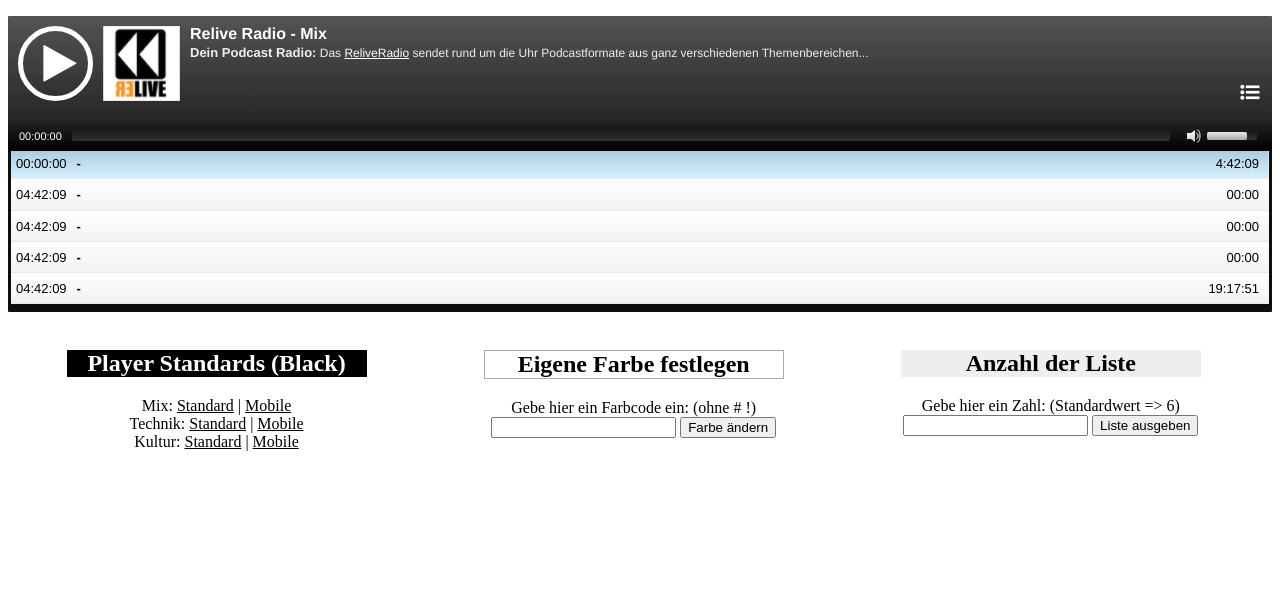
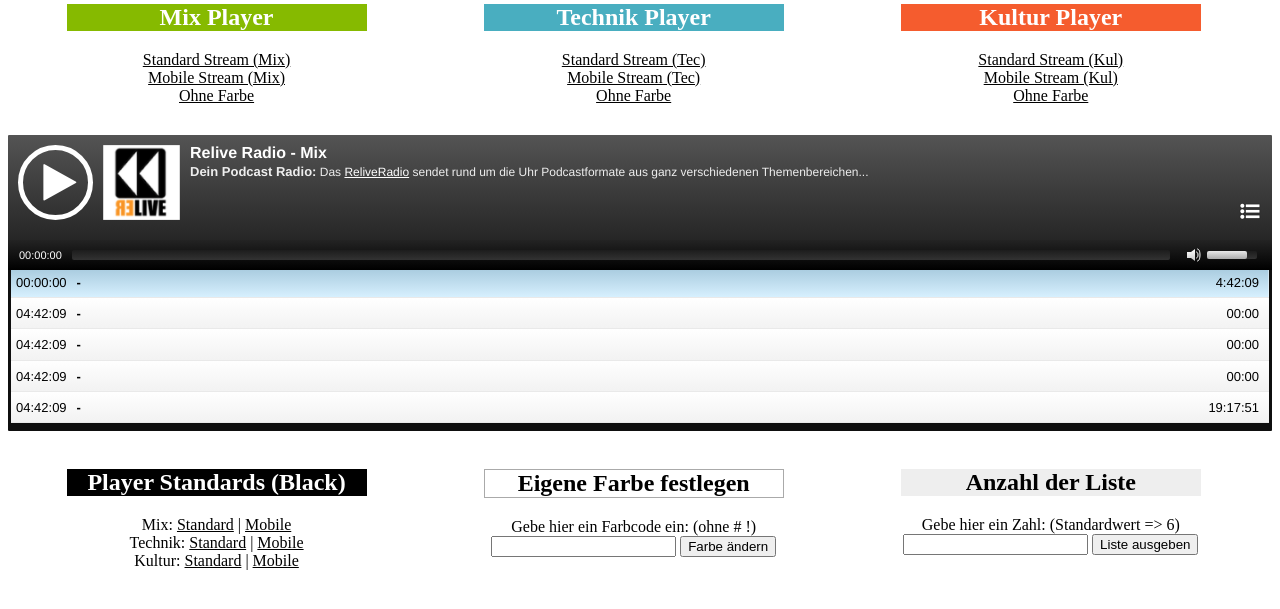
Before and after one commit to McCouman/ReLiveRadio-JsonP-about-Ajax, a PHP site: page /test.php in a window 1280 px wide. Shown: the top 609 px of the page. Run offline with PHP 8.4, Linux system fonts and the light colour scheme; data that the repository does not hold is empty.

Commit message:
v2.1.9 - test.php fresh

```diff
--- a/Standalone-ReliveRadioPlayer-API/test.php
+++ b/Standalone-ReliveRadioPlayer-API/test.php
@@ -200,6 +200,38 @@
 </head>
 <body>
 <p>
+
+
+<center>
+<div style="float:left; width:33%; margin-top: -32px; padding-bottom: 30px;">
+<div style="background-color: #86ba00; width:300px; color:#fff;">
+  <center><h2 class="genre-header mix">Mix Player</h2></center>
+</div>
+<a style="color:#000;" href="./test.php?stream=mix&css=mix">Standard Stream (Mix)</a> <br>
+<a style="color:#000;" href="./test.php?stream=mix-mobile&css=mix">Mobile Stream (Mix)</a> <br>
+<a style="color:#000;" href="./test.php?stream=mix">Ohne Farbe</a> <br>
+</div>
+
+
+<div style="float:left; width:33%; margin-top: -32px; padding-bottom: 30px;">
+<div style="background-color: #49AEC0; width:300px; color:#fff;">
+  <center><h2 class="genre-header mix">Technik Player</h2></center>
+</div>
+<a style="color:#000;" href="./test.php?stream=technik&css=technik">Standard Stream (Tec)</a> <br>
+<a style="color:#000;" href="./test.php?stream=technik-mobile&css=technik">Mobile Stream (Tec)</a> <br>
+<a style="color:#000;" href="./test.php?stream=technik">Ohne Farbe</a> <br>
+</div>
+
+
+<div style="float:left; width:33%; margin-top: -32px; padding-bottom: 30px;">
+<div style="background-color: #f55c2e; width:300px; color:#fff;">
+  <center><h2 class="genre-header mix">Kultur Player</h2></center>
+</div>
+<a style="color:#000;" href="./test.php?stream=kultur&css=kultur">Standard Stream (Kul)</a> <br>
+<a style="color:#000;" href="./test.php?stream=kultur-mobile&css=kultur">Mobile Stream (Kul)</a> <br>
+<a style="color:#000;" href="./test.php?stream=kultur">Ohne Farbe</a> <br>
+</div>
+</center>
 <?php
 
 ############################################# //Start - Audio #############################################
@@ -251,9 +283,9 @@
 <div style="background-color: #000; width:300px; color:#fff;">
 	<h2 class="genre-header ">Player Standards (Black)</h2>
 </div>
-Mix: <a style="color:#000" href="./standalone.php?stream=mix">Standard</a> | <a style="color:#000" href="./standalone.php?stream=mix-mobile">Mobile</a><br>
-Technik: <a style="color:#000" href="./standalone.php?stream=technik">Standard</a> | <a style="color:#000" href="./standalone.php?stream=technik-mobile">Mobile</a><br>
-Kultur: <a style="color:#000" href="./standalone.php?stream=kultur">Standard</a> | <a style="color:#000" href="./standalone.php?stream=kultur-mobile">Mobile</a>
+Mix: <a style="color:#000" href="./test.php?stream=mix">Standard</a> | <a style="color:#000" href="./test.php?stream=mix-mobile">Mobile</a><br>
+Technik: <a style="color:#000" href="./test.php?stream=technik">Standard</a> | <a style="color:#000" href="./test.php?stream=technik-mobile">Mobile</a><br>
+Kultur: <a style="color:#000" href="./test.php?stream=kultur">Standard</a> | <a style="color:#000" href="./test.php?stream=kultur-mobile">Mobile</a>
 </div>
 
 
@@ -262,7 +294,7 @@
 	<h2 class="genre-header" style="border:1px solid #aaa;">Eigene Farbe festlegen</h2>
 </div>
 Gebe hier ein Farbcode ein: (ohne # !) <br>
-<form name="einfarben" action="./standalone.php?stream=mix&color=" method="get" enctype="text/html">
+<form name="einfarben" action="./test.php?stream=mix&color=" method="get" enctype="text/html">
 <input type="text" name="color" id="color" value="" size="20" maxlength="50" />
 <input type="Submit" name="" value="Farbe ändern" />
 </form>
@@ -273,7 +305,7 @@
 	<h2 class="genre-header ">Anzahl der Liste </h2>
 </div>
 Gebe hier ein Zahl: (Standardwert => 6) <br>
-<form name="anzahl" action="./standalone.php?liste=" method="get" enctype="text/html">
+<form name="anzahl" action="./test.php?liste=" method="get" enctype="text/html">
 <input type="text" name="liste" id="anzahl" value="" size="20" maxlength="50" />
 <input type="Submit" name="" value="Liste ausgeben" />
 </form>
```
